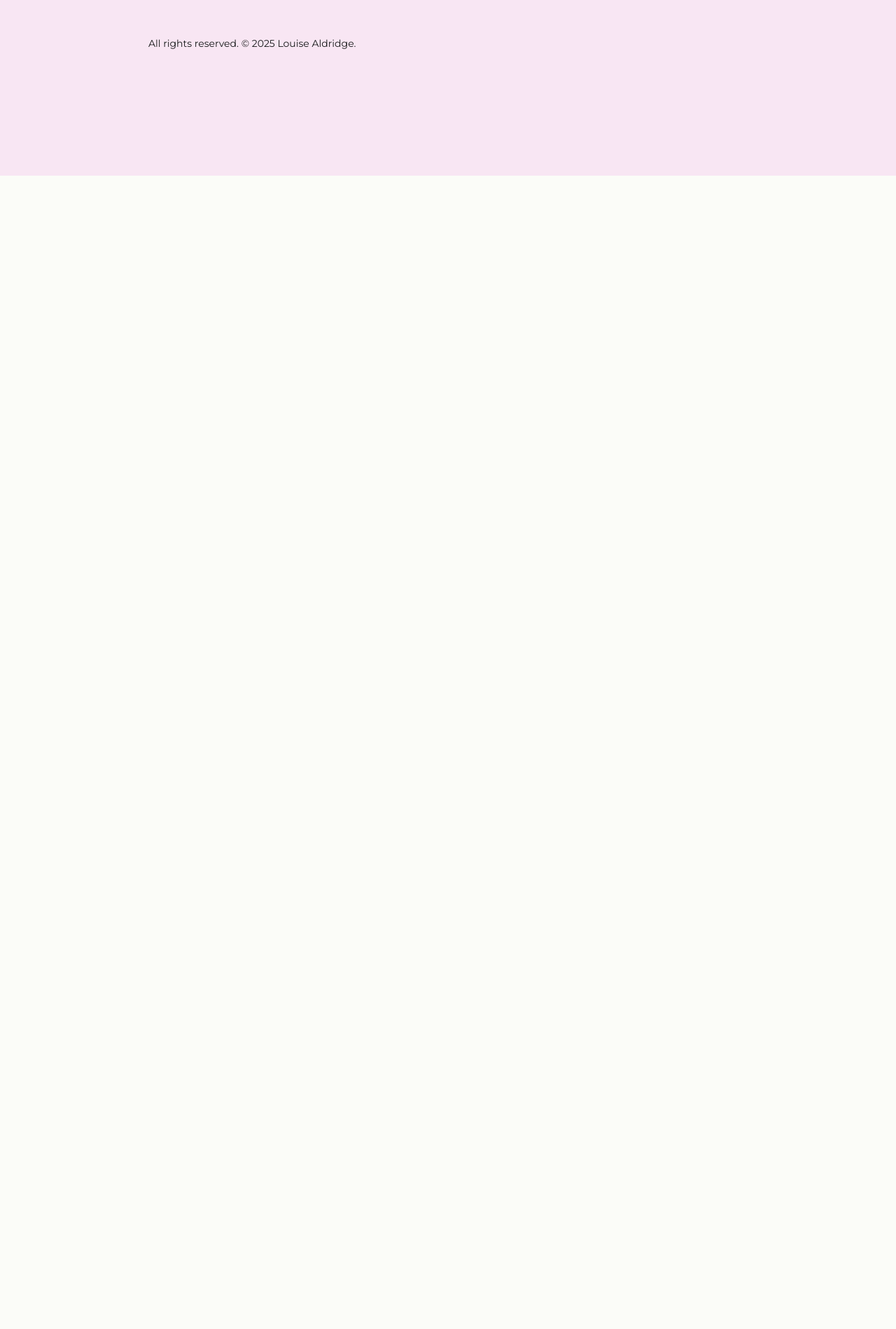
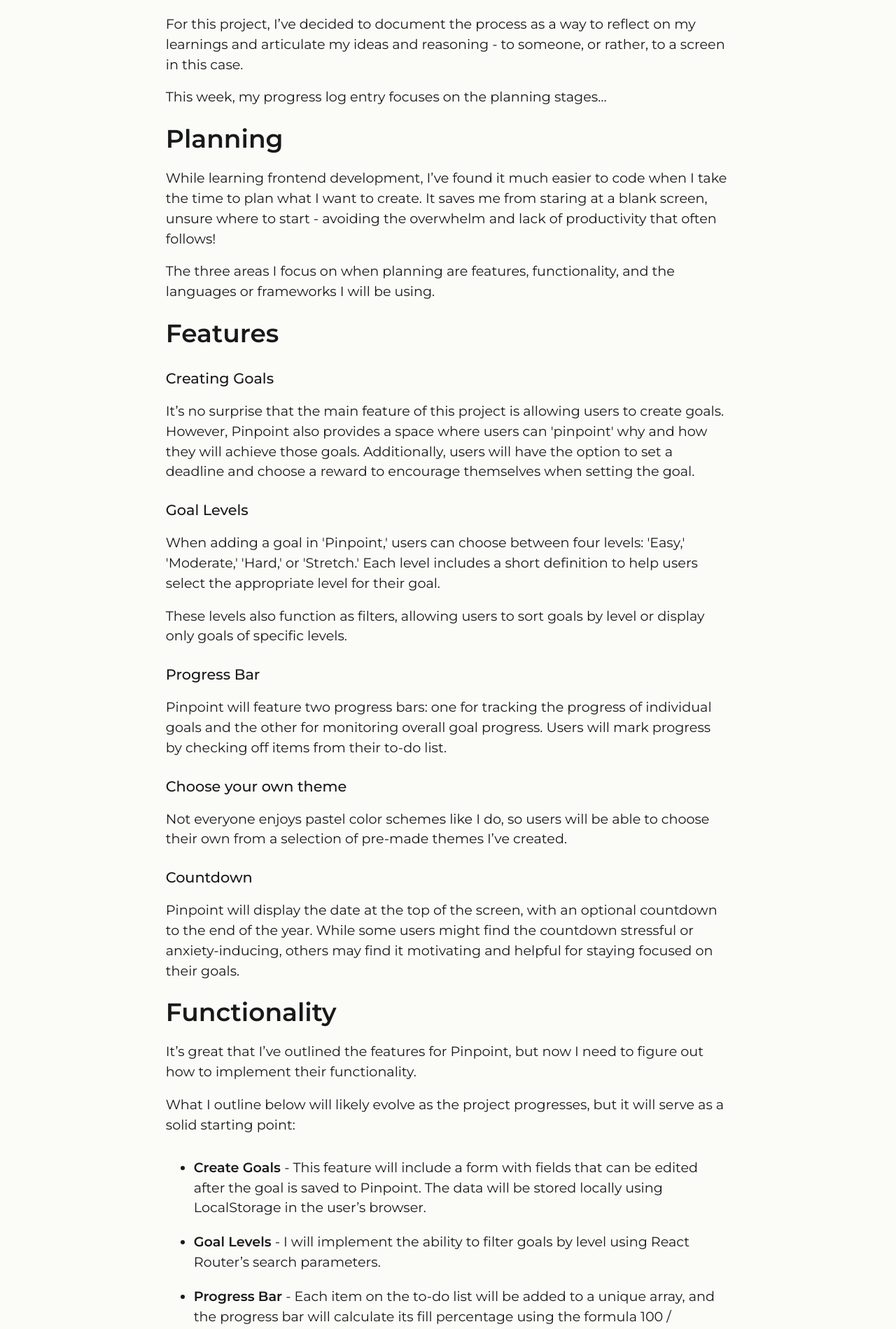
Before and after one commit to louiseka/portfolio, a React (Vite) app: page /blogs/blog-one in a window 1280 px wide. Shown: the part 828-2727 px from the top of the page at 70% size. Before the commit the page ends 1079 px from the top, so only its background shows below. Built offline with nearby package versions, Linux system fonts and the light colour scheme.

Commit message:
Creating and styling blog pages

```diff
--- a/src/index.css
+++ b/src/index.css
@@ -62,6 +62,11 @@ p {
 .small-text {
     font-size: 0.875rem;
     margin: 1.43em 0;
+
+}
+
+.bold-text {
+    font-weight: 600;
 }
 
 /* Links */
@@ -279,7 +284,14 @@ header {
     padding: 0 0 3.125em;
 }
 
-.project-details {
+.blog-details {
+    max-width: 90%;
+    margin: 0px auto;
+    padding: 0 0 3.125em;
+}
+
+.project-details,
+.blog-details {
     padding-top: 0;
 }
 
@@ -369,17 +381,25 @@ header {
 }
 
 .sub-text,
-.overview-text {
+.overview-text,
+.blog-text {
     margin: 0.625em 0 3.75em;
 }
 
-.overview-text {
+.overview-text,
+.blog-text,
+.blog-bullets {
     font-size: 1rem;
     line-height: 1.5;
     border: none;
     margin-bottom: 0px;
     max-width: 100%;
 }
+
+.blog-bullets li {
+    padding: 10px 0;
+}
+
 
 .project-img {
     max-width: 100%;
@@ -391,6 +411,16 @@ header {
     display: flex;
     flex-direction: column;
     gap: 20px;
+}
+
+/* Blogs Pages */
+
+article h2 {
+    padding: 20px 0 5px 0;
+}
+
+article h3 {
+    padding: 25px 0 5px 0;
 }
 
 /* About Page */
@@ -482,7 +512,9 @@ header {
 }
 
 @media (min-width: 1830px) {
-    .about-section h1 {
+
+    .about-section h1,
+    .projects-grid h1 {
         font-size: 2.8rem;
     }
 
@@ -646,6 +678,12 @@ header {
         padding: 0.625em 1.56em;
     }
 
+    .blog-text {
+        padding: 3px 0;
+    }
+
+
+
     .heading {
         font-size: 2.8rem;
     }
@@ -687,6 +725,12 @@ header {
         flex-direction: row;
     }
 
+    /* Blog */
+
+    .blog-details {
+        max-width: 70%;
+    }
+
 }
 
 @media (min-width: 1274px) {
@@ -704,7 +748,9 @@ header {
         font-size: 1.25rem;
     }
 
-    .overview-text {
+    .overview-text,
+    .blog-text,
+    .blog-bullets {
         font-size: 1.2rem;
     }
 
--- /dev/null
+++ b/src/pages/Blogs/BlogOne.jsx
@@ -0,0 +1,74 @@
+import { Link } from "react-router"
+import { FaArrowLeft } from "react-icons/fa"
+
+function adjustImgDisplay() {
+    const targetDiv = document.getElementById("imgs-section")
+
+    if (window.innerWidth < 1024) {
+        targetDiv.style.display = "none"
+    } else {
+        targetDiv.style.display = "flex"
+    }
+}
+
+window.addEventListener("load", adjustImgDisplay)
+window.addEventListener("resize", adjustImgDisplay)
+
+
+
+export default function BlogOne() {
+    return (
+        <main className="project-details">
+            <Link className="back-link" to={"/blogs"} title="An overview page of Louise Aldridge's projects"><FaArrowLeft className="icon" />
+                Back to all blogs</Link>
+
+            <article className="blog-details" >
+                <h1 className="heading">Kickstarting a new project</h1>
+                <time className="small-text" dateTime="2025-01-24">23 January 2025</time>
+
+                <div id="imgs-section" className="project-imgs-section">
+                    <img className="project-img" src="/public/assets/blog-imgs/2025-diary.png" alt="" />
+                    <img className="project-img" src="/public/assets/blog-imgs/moodboard.png" alt="" />
+                    <img className="project-img" src="/public/assets/blog-imgs/todo.png" alt="" />
+                </div>
+
+                <p className="blog-text">As I continue to develop my frontend development skills, I've recently started thinking about a new solo project to work on. The New Year seems to have sparked some inspiration, leading me to decide on creating a goal tracker called Pinpoint. Part of this inspiration also comes from my recent purchase of a Clever Fox advanced weekly planner (I definitely recommend!)</p>
+                <p className="blog-text">For this project, I’ve decided to document the process as a way to reflect on my learnings and articulate my ideas and reasoning - to someone, or rather, to a screen in this case.</p>
+                <p className="blog-text">This week, my progress log entry focuses on the planning stages…</p>
+
+                <h2>Planning</h2>
+                <p className="blog-text">While learning frontend development, I’ve found it much easier to code when I take the time to plan what I want to create. It saves me from staring at a blank screen, unsure where to start - avoiding the overwhelm and lack of productivity that often follows!</p>
+                <p className="blog-text">The three areas I focus on when planning are features, functionality, and the languages or frameworks I will be using.</p>
+
+                <h2>Features</h2>
+                <h3>Creating Goals</h3>
+                <p className="blog-text">It’s no surprise that the main feature of this project is allowing users to create goals. However, Pinpoint also provides a space where users can 'pinpoint' why and how they will achieve those goals. Additionally, users will have the option to set a deadline and choose a reward to encourage themselves when setting the goal.</p>
+                <h3>Goal Levels</h3>
+                <p className="blog-text">When adding a goal in 'Pinpoint,' users can choose between four levels: 'Easy,' 'Moderate,' 'Hard,' or 'Stretch.' Each level includes a short definition to help users select the appropriate level for their goal.</p>
+                <p className="blog-text">These levels also function as filters, allowing users to sort goals by level or display only goals of specific levels.</p>
+                <h3>Progress Bar</h3>
+                <p className="blog-text">Pinpoint will feature two progress bars: one for tracking the progress of individual goals and the other for monitoring overall goal progress. Users will mark progress by checking off items from their to-do list.</p>
+                <h3>Choose your own theme</h3>
+                <p className="blog-text">Not everyone enjoys pastel color schemes like I do, so users will be able to choose their own from a selection of pre-made themes I’ve created.</p>
+                <h3>Countdown</h3>
+                <p className="blog-text">Pinpoint will display the date at the top of the screen, with an optional countdown to the end of the year. While some users might find the countdown stressful or anxiety-inducing, others may find it motivating and helpful for staying focused on their goals.</p>
+
+                <h2>Functionality</h2>
+                <p className="blog-text">It’s great that I’ve outlined the features for Pinpoint, but now I need to figure out how to implement their functionality.</p>
+                <p className="blog-text">What I outline below will likely evolve as the project progresses, but it will serve as a solid starting point:</p>
+                <ul className="blog-bullets">
+                    <li><span className="bold-text">Create Goals </span> - This feature will include a form with fields that can be edited after the goal is saved to Pinpoint. The data will be stored locally using LocalStorage in the user’s browser.</li>
+                    <li><span className="bold-text">Goal Levels</span> - I will implement the ability to filter goals by level using React Router’s search parameters.</li>
+                    <li><span className="bold-text">Progress Bar</span> - Each item on the to-do list will be added to a unique array, and the progress bar will calculate its fill percentage using the formula 100 / array.length. When an item is marked as complete, the bar will fill by the corresponding percentage. I’ll likely use CSS animations to display the progress, but I’ll need to do more practice and research in this area.</li>
+                    <li><span className="bold-text">Colour Scheme</span> - Each color scheme will be stored in its own variable and will update the colors of specific elements through their associated CSS classes.</li>
+                    <li><span className="bold-text">Countdown</span> - I will use JavaScript’s Date function to create a countdown to the end of the year (31 January). The calculation will subtract todaysDate from endDate. </li>
+                </ul>
+
+
+                <h2>Final thoughts on this week</h2>
+                <p className="blog-text">Looking back on this week, I’m pleased with the progress I’ve made in planning ‘Pinpoint.’ Knowing the features I want to create has made it less daunting to begin designing the application in Figma next week!</p>
+                <p className="blog-text">The features may end up functioning differently than described in this progress log, but I’ll highlight any changes and explain why they occurred as I continue to update the project’s progress weekly.</p>
+            </article>
+        </main>
+    )
+}
--- /dev/null
+++ b/src/pages/Blogs/Blogs.jsx
@@ -0,0 +1,47 @@
+import { blogData } from "../../blogdata"
+import { Link } from "react-router"
+import { FaArrowRight } from "react-icons/fa"
+
+export default function Blogs() {
+
+    const blogElements = blogData.map(blog => {
+
+        const isWide = blog.cardLayout === "wide"
+
+        const blogName = blog.name
+        const blogShortDesc = blog.shortDescription
+        const blogThumbnail = blog.thumbnailImg
+        const blogGridPosition = `${blog.gridPosition} card `
+        const blogSlugUrl = blog.urlSlug
+
+
+
+        return (
+            <section key={blog.id} className={blogGridPosition}>
+                <div className={isWide ? "wide-inner-content" : ""}>
+                    <img className={isWide ? "wide-grid-img" : "normal-grid-img"} src={blogThumbnail} />
+                    <div className={isWide ? "wider-inner-text" : ""}>
+                        <h3 className="project-title">{blogName}</h3>
+                        <p className="project-desc">{blogShortDesc}</p>
+                        <Link className="small-cta-link" to={`${blogSlugUrl}`} title={`Read the blog titled ${blogName}`} key={blog.id}>Read the blog <FaArrowRight className="icon" /> </Link>
+                    </div>
+                </div>
+            </section >
+        )
+    })
+
+    return (
+        <main className="projects-grid" id="projects">
+            <h1>Follow my coding journey</h1>
+            <p className="sub-text"> As I continue developing my coding skills, I want to document my learnings and share the thought processes behind both my current and past solo projects. Read my latest blog articles below: </p>
+            <div className="wrapper">
+                {blogElements}
+            </div>
+        </main>
+
+    )
+
+
+
+
+}
```
